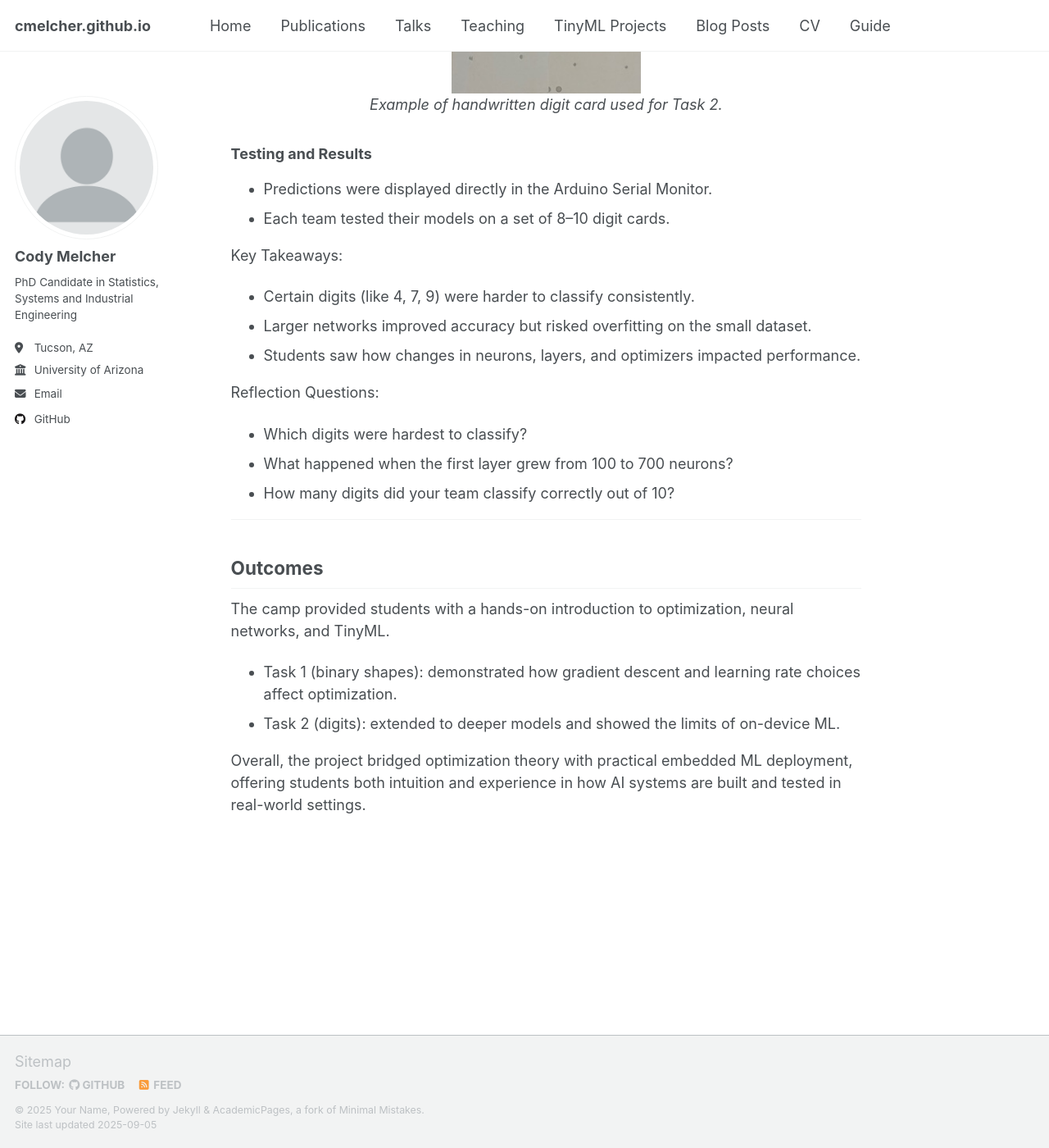
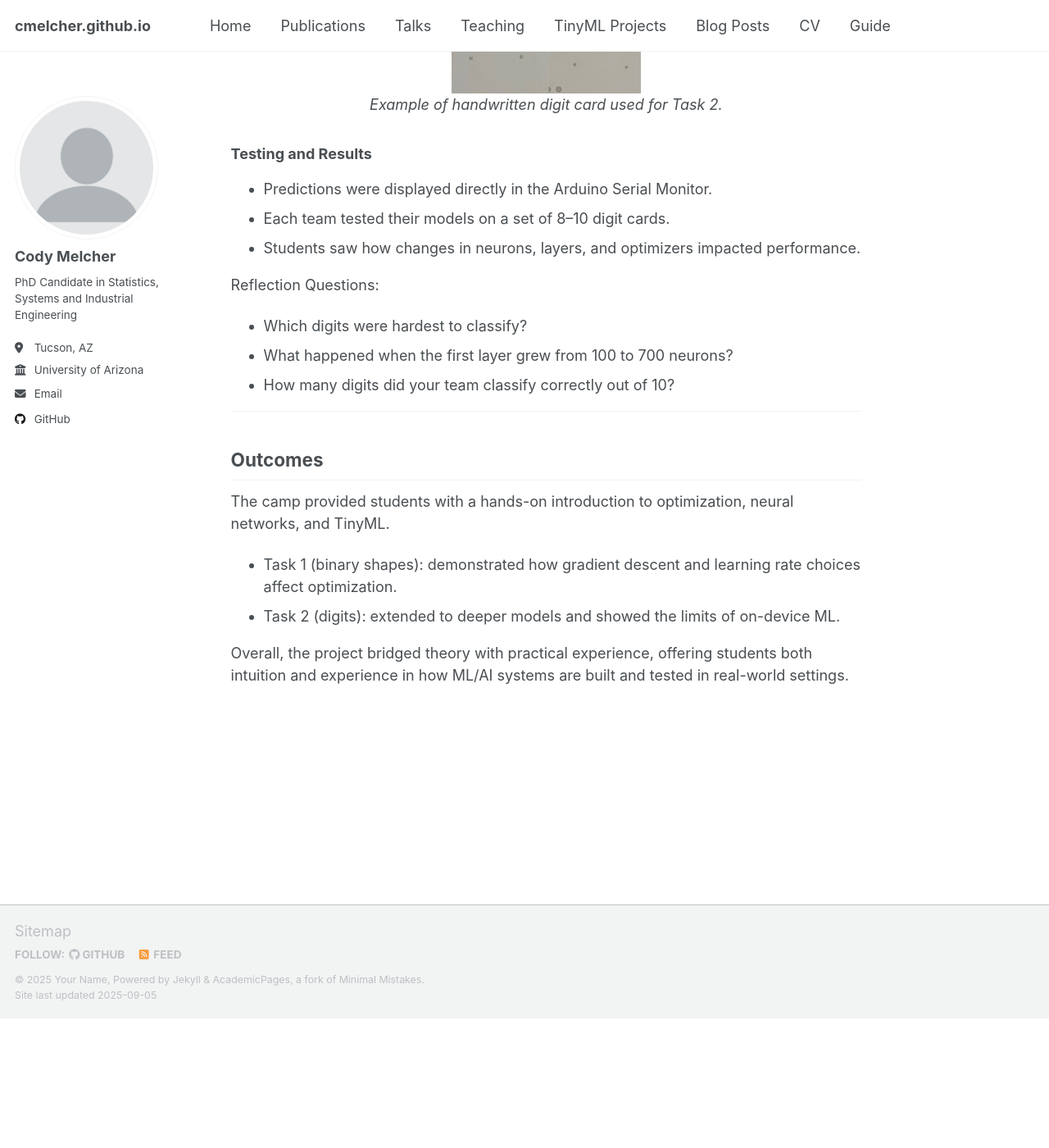
Before and after one commit to cmelcher/cmelcher.github.io, a Jekyll site: the page built from tinyml/summer2025.md, in a window 1280 px wide and 1400 px high, scrolled down 5282 px. Shown: the whole window at 82% size. Built offline with Jekyll 4.4.1, drawn with Linux system fonts in a browser that asks for light colours; a script that is not in the unit is left out; after the commit the page ends 6524 px from its top, so only the background shows below that.

Commit message:
Update summer2025.md

```diff
--- a/tinyml/summer2025.md
+++ b/tinyml/summer2025.md
@@ -119,10 +119,6 @@ Students built and deployed a neural network on the Arduino Nano 33 BLE Sense to
 ### Testing and Results
 - Predictions were displayed directly in the Arduino Serial Monitor.
 - Each team tested their models on a set of 8–10 digit cards.
-
-Key Takeaways:
-- Certain digits (like 4, 7, 9) were harder to classify consistently.
-- Larger networks improved accuracy but risked overfitting on the small dataset.
 - Students saw how changes in neurons, layers, and optimizers impacted performance.
 
 Reflection Questions:
@@ -140,4 +136,4 @@ The camp provided students with a hands-on introduction to optimization, neural
 - Task 1 (binary shapes): demonstrated how gradient descent and learning rate choices affect optimization.
 - Task 2 (digits): extended to deeper models and showed the limits of on-device ML.
 
-Overall, the project bridged optimization theory with practical embedded ML deployment, offering students both intuition and experience in how AI systems are built and tested in real-world settings.
+Overall, the project bridged theory with practical experience, offering students both intuition and experience in how ML/AI systems are built and tested in real-world settings.
```
